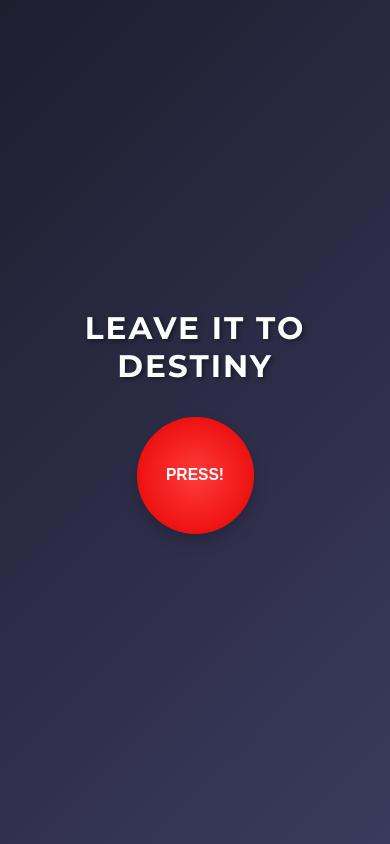
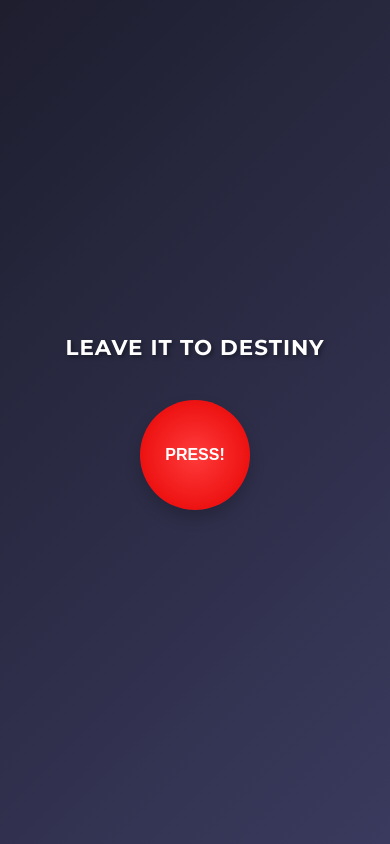
Before and after one commit to russparks/words-of-destiny, a plain HTML site: page index.html in a window 390 px wide. Drawn offline with Linux system fonts and the light colour scheme.

Commit message:
Fix heading overflow and oversized button on mobile
- Add width: 100% to h1 so it wraps correctly inside flex container
- Reduce h1 font-size clamp and letter-spacing to prevent cutoff
- Add word-break: break-word as safety net
- Set button to fixed 110px mobile / 140px tablet via media query
- Add overflow-x: hidden to html element as well

Co-Authored-By: Claude Sonnet 4.6 <noreply@anthropic.com>

```diff
--- a/styles.css
+++ b/styles.css
@@ -4,6 +4,10 @@
 *::before,
 *::after {
   box-sizing: border-box;
+}
+
+html {
+  overflow-x: hidden;
 }
 
 body {
@@ -13,7 +17,7 @@ body {
   align-items: center;
   min-height: 100vh;
   margin: 0;
-  padding: 1rem;
+  padding: 2rem 1.5rem;
   overflow-x: hidden;
   background: linear-gradient(135deg, #1e1e2f, #3a3a5e);
   font-family: "Montserrat", sans-serif;
@@ -21,22 +25,24 @@ body {
 }
 
 h1 {
-  margin: 0 0 2rem;
-  font-size: clamp(1.4rem, 8vw, 3rem);
+  width: 100%;
+  margin: 0 0 2.5rem;
+  font-size: clamp(1.2rem, 5.5vw, 2.5rem);
   text-transform: uppercase;
-  letter-spacing: 2px;
+  letter-spacing: 1px;
   text-shadow: 2px 2px 4px rgba(0, 0, 0, 0.4);
   text-align: center;
-  line-height: 1.2;
+  line-height: 1.25;
+  word-break: break-word;
 }
 
 #sound-button {
-  width: clamp(100px, 30vw, 140px);
-  height: clamp(100px, 30vw, 140px);
+  width: 110px;
+  height: 110px;
   border-radius: 50%;
   background: radial-gradient(circle, #ff3b3b, #e60000);
   color: #fff;
-  font-size: clamp(0.85rem, 4vw, 1rem);
+  font-size: 1rem;
   font-weight: bold;
   border: none;
   cursor: pointer;
@@ -56,3 +62,12 @@ h1 {
 #sound-button:active {
   transform: scale(0.95);
 }
+
+/* Tablet and up */
+@media (min-width: 600px) {
+  #sound-button {
+    width: 140px;
+    height: 140px;
+    font-size: 1.1rem;
+  }
+}
```
